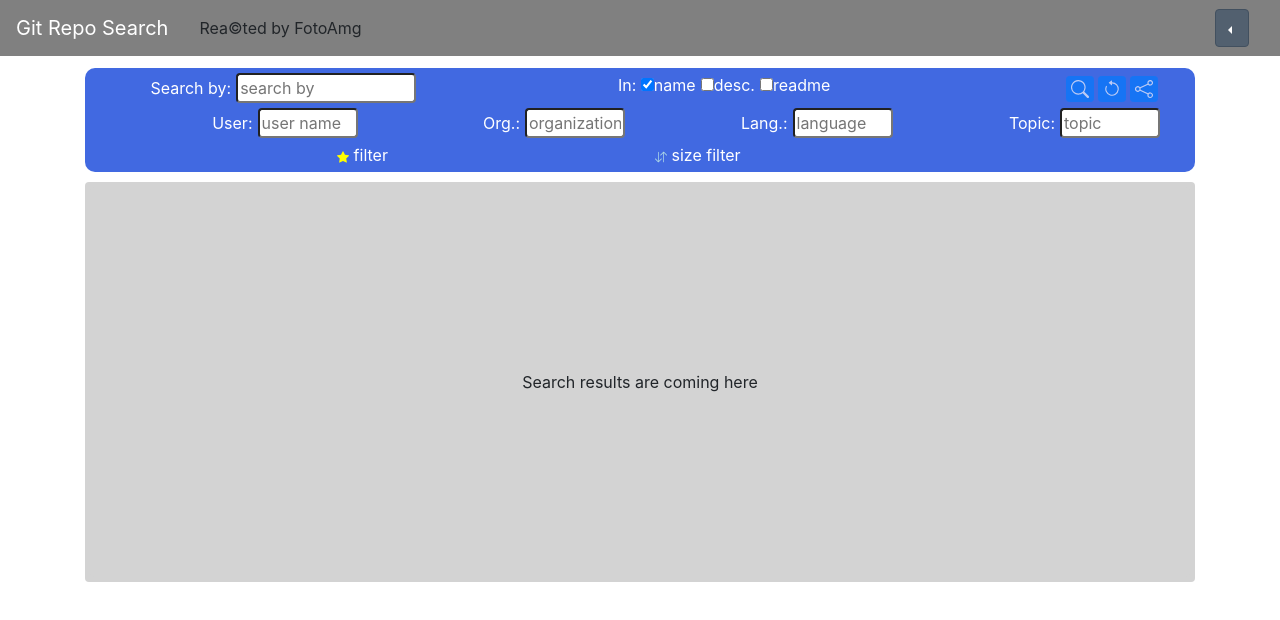
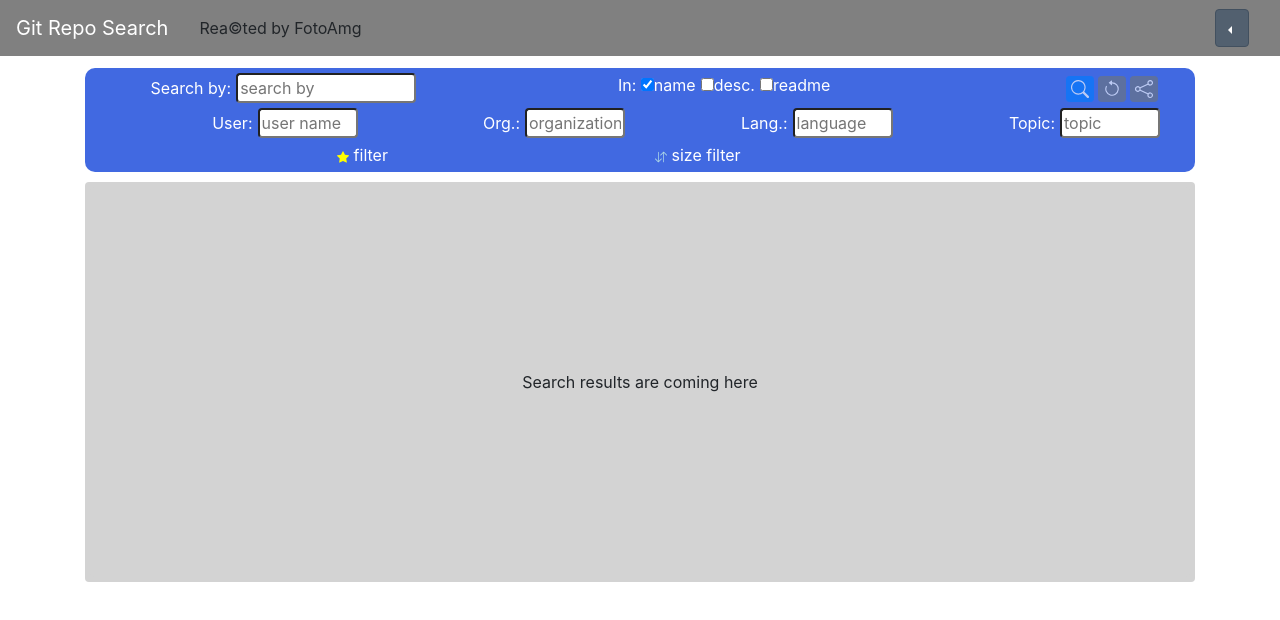
Before and after one commit to findrepo/findrepo.github.io, a React (Create React App) app: page / in a window 1280 px wide. Shown: the top 620 px of the page. Built offline with nearby package versions, Linux system fonts and the light colour scheme.

Commit message:
change button to secondary

```diff
--- a/src/components/AdvancedSearch.js
+++ b/src/components/AdvancedSearch.js
@@ -63,11 +63,11 @@ let AdvancedSearch = (props) => {
                         <Button className="queryButton" variant="primary" size="sm" type="submit" disabled={submitting || !valid || isLoading}>
                             {isLoading ? (<Hourglass color="white" size={18}></Hourglass>) : (<Search color="white" size={18}></Search>)}
                         </Button>
-                        <Button className="queryButton" variant="primary" size="sm" type="button" disabled={submitting || isLoading || pristine}
+                        <Button className="queryButton" variant="secondary" size="sm" type="button" disabled={submitting || isLoading || pristine}
                             onClick={onCombinedReset}>
                                 <ArrowCounterclockwise size={18}></ArrowCounterclockwise>
                         </Button>
-                        <Button className="queryButton" variant="primary" size="sm"
+                        <Button className="queryButton" variant="secondary" size="sm"
                             disabled={submitting || !valid || isLoading} onClick={onTypeToggle}>
                             <Share size={18}></Share>
                         </Button>
```
